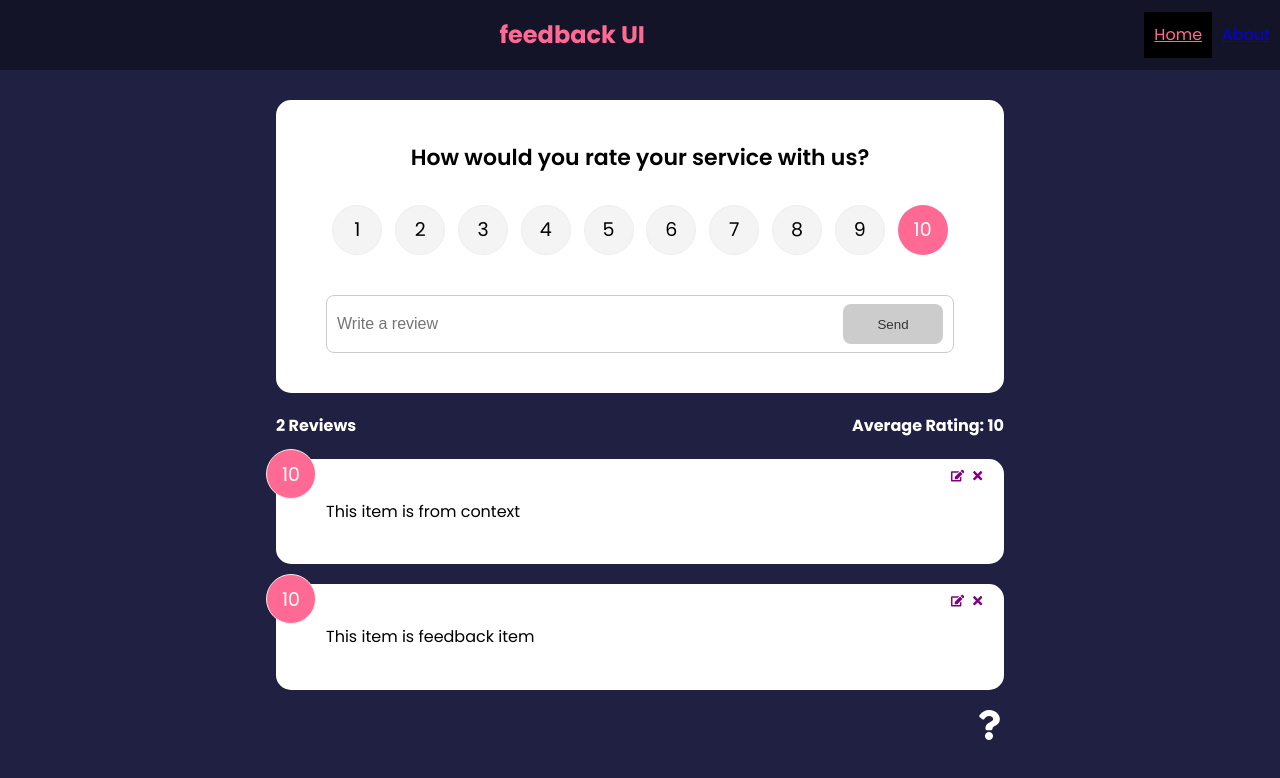
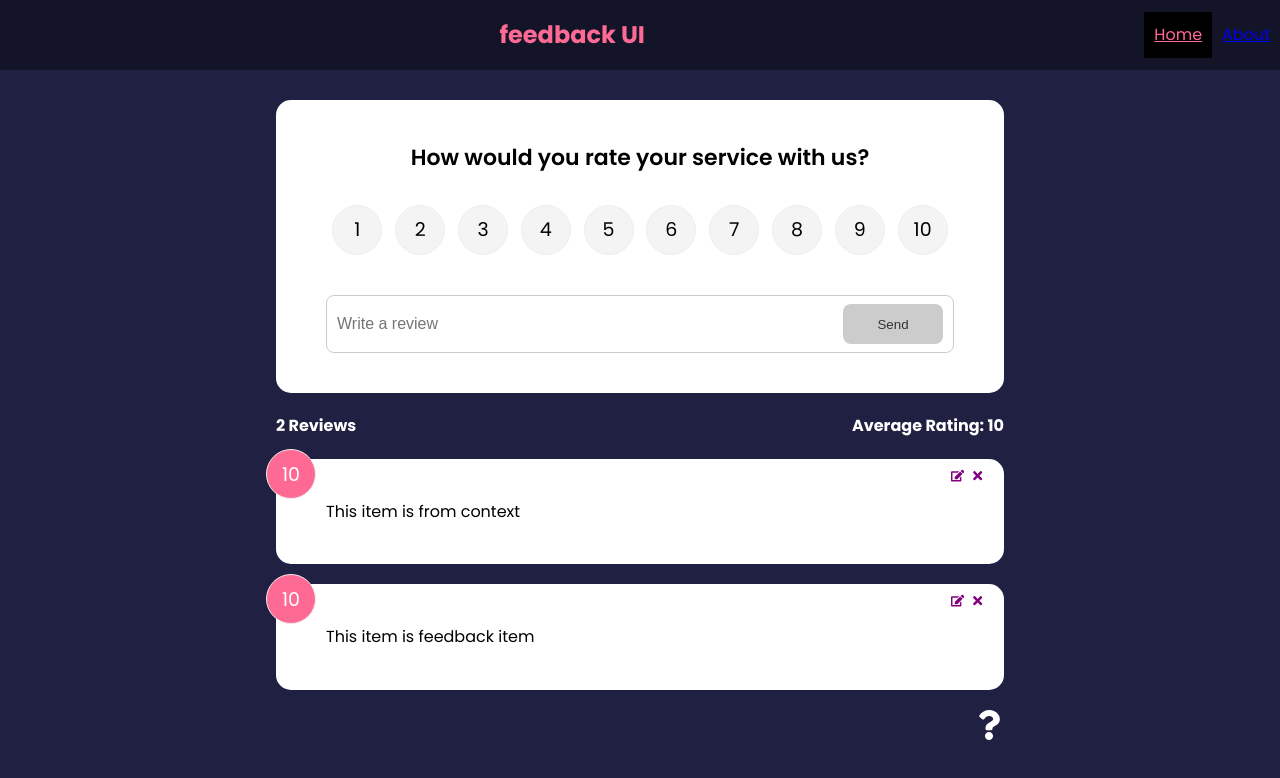
Before and after one commit to barbimt/feedback-app, a React (Create React App) app: page / in a window 1280 px wide. Shown: the top 778 px of the page. Built offline with nearby package versions, Linux system fonts and the light colour scheme.

Commit message:
side effects with useEffect

```diff
--- a/src/components/FeedbackForm.jsx
+++ b/src/components/FeedbackForm.jsx
@@ -1,4 +1,4 @@
-import { useState, useContext } from "react"
+import { useState, useContext, useEffect } from "react"
 import Card from "./shared/Card"
 import Button from "./shared/Button"
 import RatingSelect from "./RatingSelect"
@@ -11,7 +11,17 @@
     const [btnDisabled, setbtnDisabled] = useState(true)
     const [message, setMessage] = useState('')
 
-    const {addFeedback} = useContext(FeedbackContext)
+    const {addFeedback, feedbackEdit} = useContext(FeedbackContext)
+
+    useEffect(() => {
+      if(feedbackEdit.edit === true){
+        setbtnDisabled(false)
+        setText(feedbackEdit.item.text)
+        setRating(feedbackEdit.item.rating)
+      }
+    }, [feedbackEdit])
+
+
 
     const handleTextChange = (e)=> {
         if(text === ''){
--- a/src/components/FeedbackItem.jsx
+++ b/src/components/FeedbackItem.jsx
@@ -6,14 +6,14 @@
 
 function FeedbackItem({item}) {
 
-  const {deleteFeedback} = useContext(FeedbackContext)
+  const {deleteFeedback, editFeedback} = useContext(FeedbackContext)
   return (
     <Card>
       <div className="num-display">{item.rating}</div>
       <button onClick={()=> deleteFeedback(item.id)}className='close'>
         <FaTimes color='purple'/>
       </button>
-      <button className="edit">
+      <button onClick={()=> editFeedback(item)}className="edit">
         <FaEdit color='purple'/>
       </button>
       <div className="text-display">
--- a/src/components/RatingSelect.jsx
+++ b/src/components/RatingSelect.jsx
@@ -1,19 +1,26 @@
-import {useState} from 'react';
+import { useState, useContext, useEffect } from "react";
+import FeedbackContext from "../context/FeedbackContext";
 
-function RatingSelect({select}) {
-    const [selected, setSelected] = useState(10)
-    const handleChange = (e)=>{
-        setSelected(+e.currentTarget.value);
-        select(+e.currentTarget.value)
-    }
+function RatingSelect({ select }) {
+  const [selected, setSelected] = useState(10);
+  const handleChange = (e) => {
+    setSelected(+e.currentTarget.value);
+    select(+e.currentTarget.value);
+  };
+  const { feedbackEdit } = useContext(FeedbackContext);
+
+  useEffect(()=> {
+    setSelected(feedbackEdit.item.rating)
+  }, [feedbackEdit])
+
   return (
-     <ul className='rating'>
+    <ul className="rating">
       {Array.from({ length: 10 }, (_, i) => (
         <li key={`rating-${i + 1}`}>
           <input
-            type='radio'
+            type="radio"
             id={`num${i + 1}`}
-            name='rating'
+            name="rating"
             value={i + 1}
             onChange={handleChange}
             checked={selected === i + 1}
@@ -22,7 +29,7 @@
         </li>
       ))}
     </ul>
-  )
+  );
 }
 
-export default RatingSelect
+export default RatingSelect;
--- a/src/context/FeedbackContext.js
+++ b/src/context/FeedbackContext.js
@@ -66,7 +66,8 @@
         feedback,
         deleteFeedback,
         addFeedback,
-        editFeedback
+        editFeedback,
+        feedbackEdit,
     }}>
         {children}
     </FeedbackContext.Provider>
```
